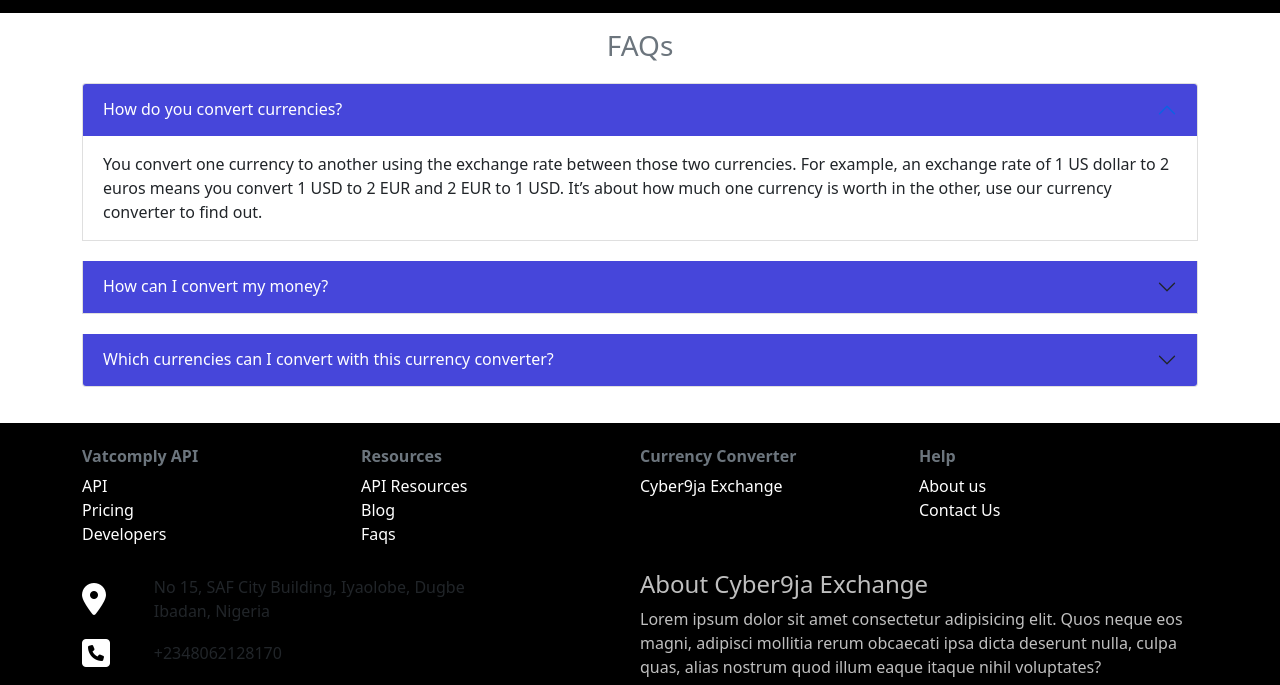
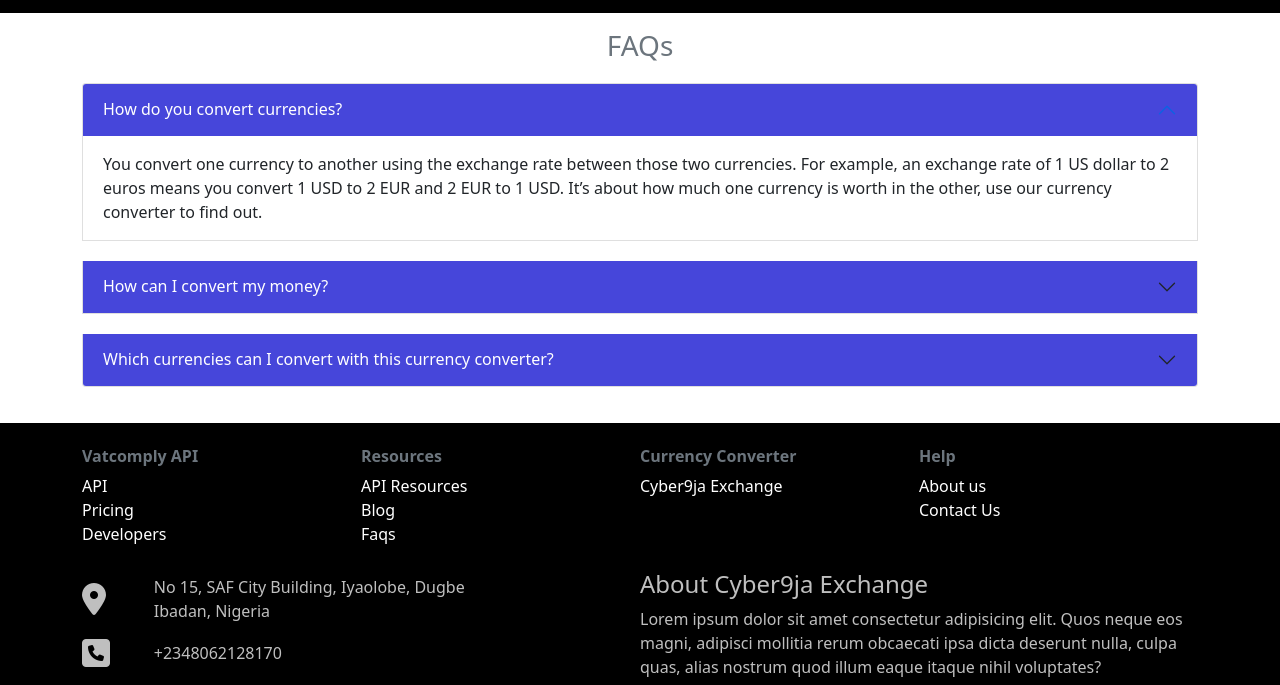
Before and after one commit to Cyber9jaDev/Currency-Converter, a plain HTML site: page index.html in a window 1280 px wide. Shown: the part 1737-2422 px from the top of the page. Drawn offline with nearby package versions, Linux system fonts and the light colour scheme; no server answers.

```diff
--- a/index.html
+++ b/index.html
@@ -140,7 +140,7 @@
     <footer id="footer">
       <div class="container-lg footer-container d-flex flex-row">
         <main class="d-flex flex-row">
-          <div class="col-6 d-flex flex-column">
+          <div class="col-6 d-flex flex-column text-white opacity-75">
             <div class="contact">
               <div class="icon-container">
                 <i class="fs-2 fa fa-map-marker-alt"></i>
```
